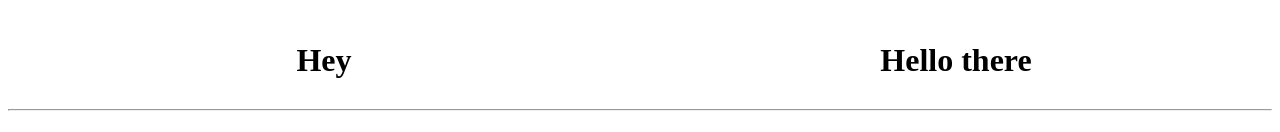
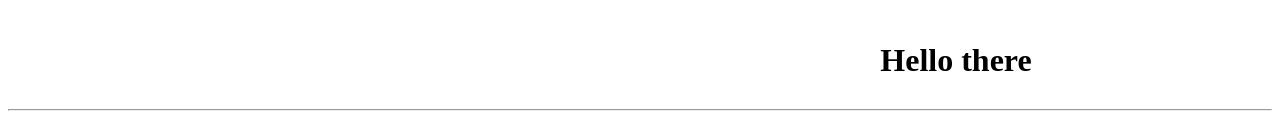
Before and after one commit to niclaspa/riddle-master, an Angular app: page /game in a window 1280 px wide. Shown: the part 347-479 px from the top of the page. Built offline with nearby package versions, Linux system fonts and the light colour scheme.

Commit message:
show player message

```diff
--- a/src/app/duel/duel.component.html
+++ b/src/app/duel/duel.component.html
@@ -4,7 +4,7 @@
             <span class="score">3</span>
             <img src="https://api.adorable.io/avatars/200/williamp.png"/>
         </div>
-        <h1>Hey</h1>
+        <h1>{{this.playerMessage}}</h1>
     </div>
     <div class="player">
         <div>
@@ -27,7 +27,3 @@
         </ul>
     </div>
 </div>
-
-<div *ngIf="currentRiddle">
-    {{this.currentRiddle.question}}
-</div>
--- a/src/app/duel/duel.component.ts
+++ b/src/app/duel/duel.component.ts
@@ -11,6 +11,7 @@ export class DuelComponent implements OnInit {
 
   riddles: Riddle[];
   currentRiddle: Riddle;
+  playerMessage: string;
 
   constructor(public riddleService: RiddleService) { }
 
@@ -20,5 +21,6 @@ export class DuelComponent implements OnInit {
 
   onClick(e) {
     this.currentRiddle = this.riddles.find(r => r.question == e.target.innerHTML.trim()) ;
+    this.playerMessage = this.currentRiddle.question;
   }
 }
```
